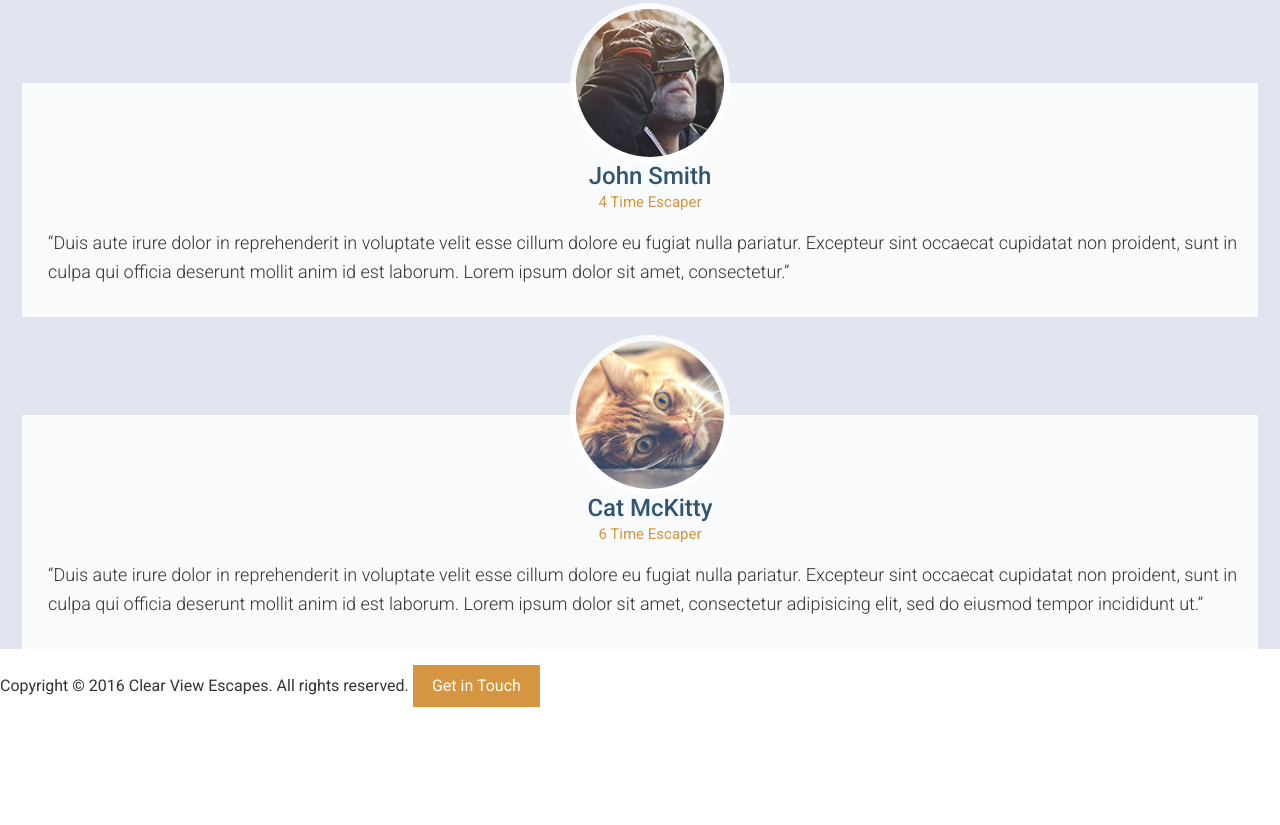
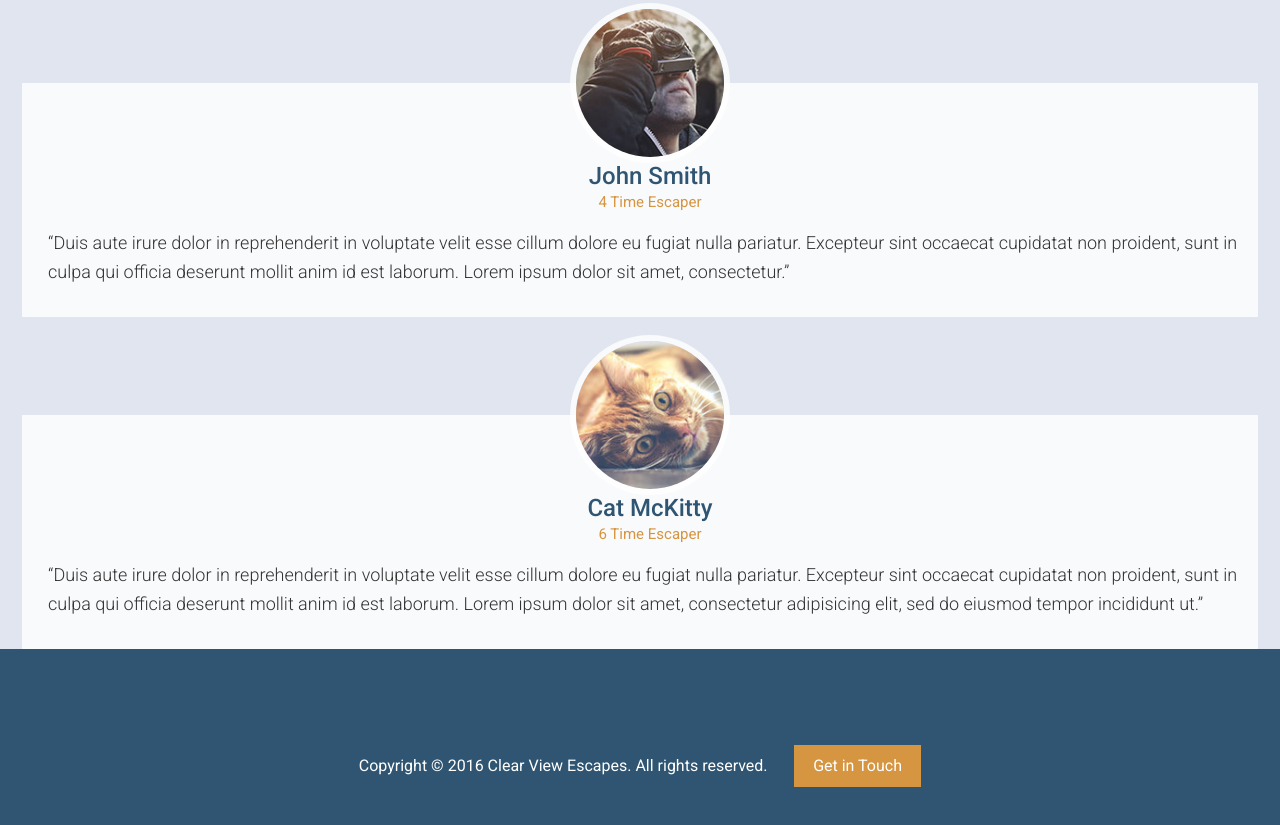
Before and after one commit to Mrfoxc121/Travel-site, a website: page app/index.html in a window 1280 px wide. Shown: the part 3643-4468 px from the top of the page. Before the commit the page ends 4366 px from the top, so only its background shows below. Drawn offline with Linux system fonts and the light colour scheme.

Commit message:
footer styling added

```diff
--- /dev/null
+++ b/app/assets/styles/modules/_site-footer.css
@@ -0,0 +1,16 @@
+.site-footer {
+    background-color: $mainBlue;
+    color: #fff;
+    padding: 05rem 0;
+    text-align: center;
+    &__text {
+        display: block;
+        margin-bottom: 1rem;
+        foont-weight: 200;
+        @mixin atMedium {
+            display: inline;
+            margin-bottom: 0;
+            margin-right: 1.4rem;
+        }
+    }
+}
--- a/app/assets/styles/styles.css
+++ b/app/assets/styles/styles.css
@@ -12,3 +12,4 @@
 @import "modules/_section-title";
 @import "modules/_feature-item";
 @import "modules/_testimonial";
+@import "modules/_site-footer";
--- a/app/index.html
+++ b/app/index.html
@@ -160,8 +160,11 @@
         </div>
     </div>
 
-    <footer>
-        <p>Copyright &copy; 2016 Clear View Escapes. All rights reserved. <a href="#" class="btn btn--orange">Get in Touch</a></p>
+    <footer class="site-footer">
+        <div class="wrapper">
+            <p><span class="site-footer__text">Copyright &copy; 2016 Clear View Escapes. All rights reserved. </span> <a href="#" class="btn btn--orange">Get in Touch</a></p>
+        </div>
+
     </footer>
     <!-- Leave this commented out HTML here until you need it for an upcoming "modal" lesson
   <div class="modal">
```
Also changed, not shown: app/bundled.js (+1 -1 lines).
